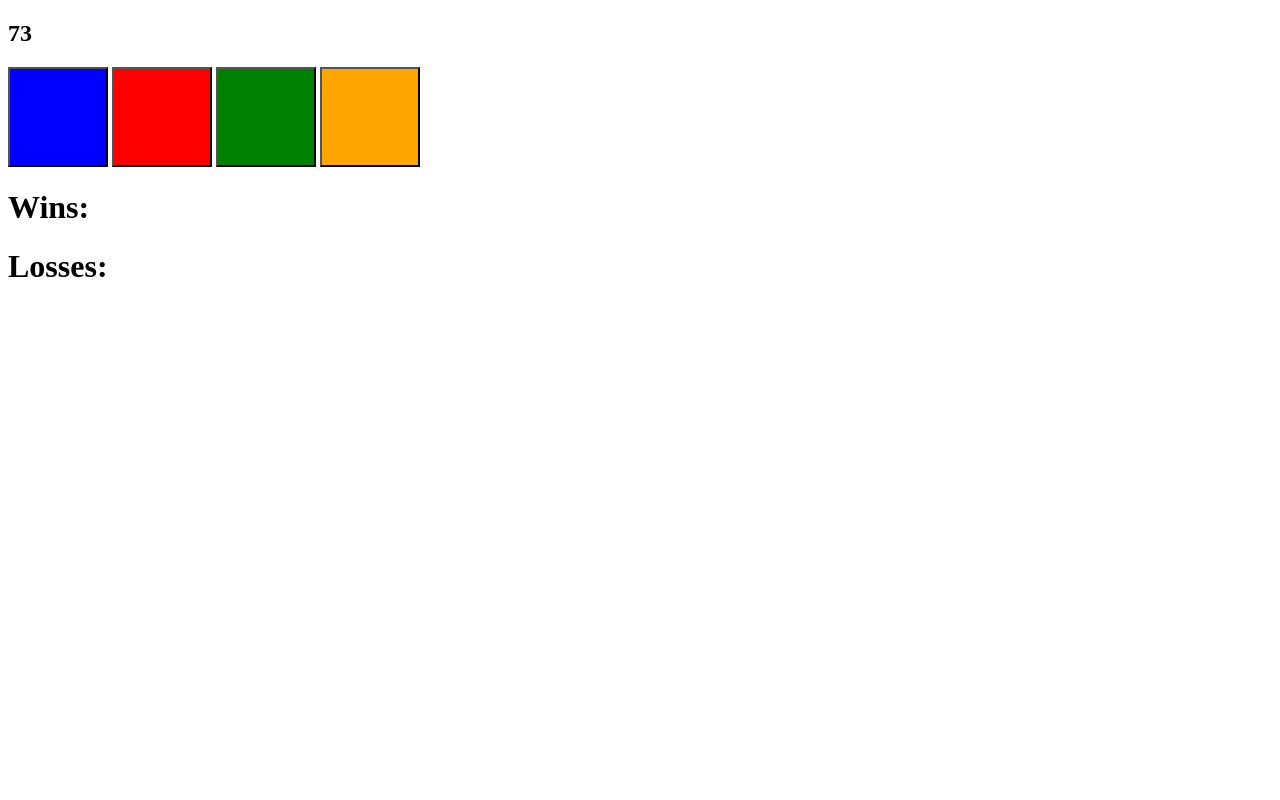
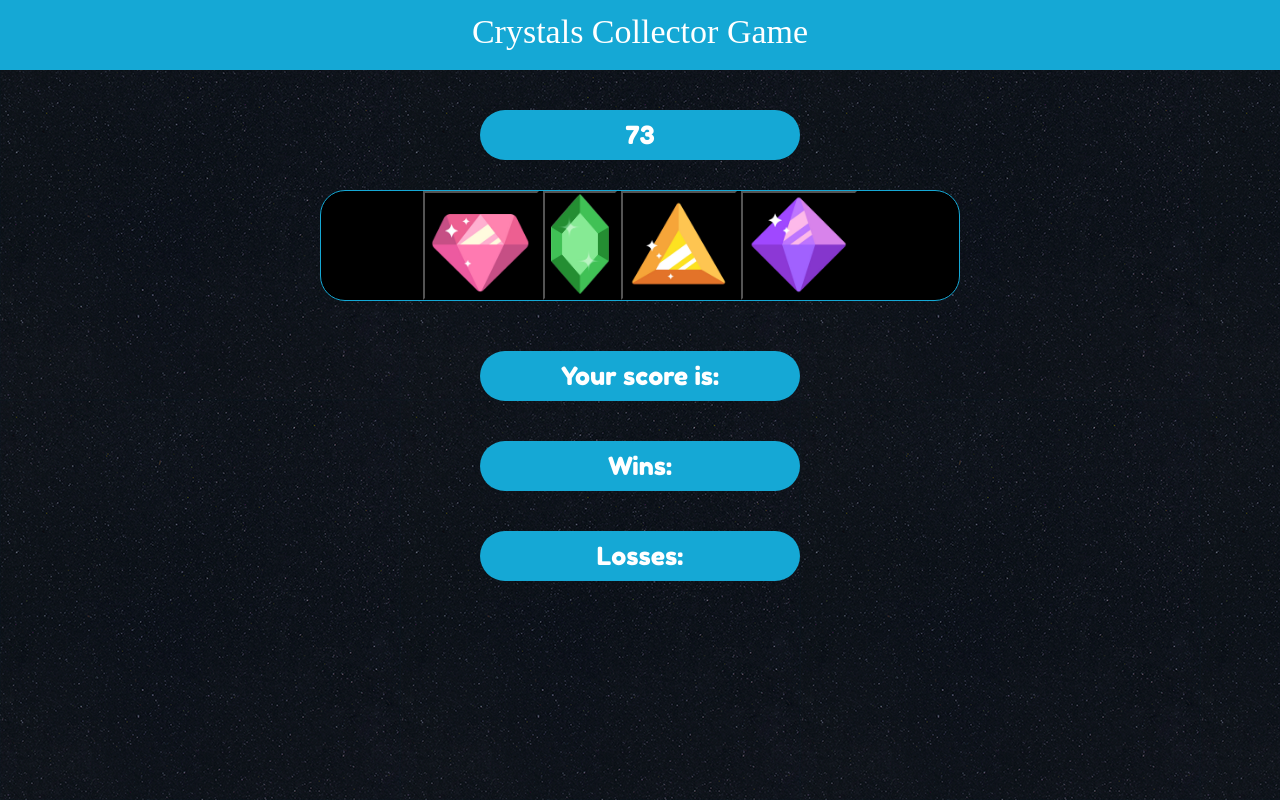
Before and after one commit to verolozada/crystals, a plain HTML site: page index.html in a window 1280 px wide. Drawn offline with nearby package versions, Linux system fonts and the light colour scheme; a web font is replaced by a local one.

Commit message:
functional game

```diff
--- a/assets/css/reset.css
+++ b/assets/css/reset.css
@@ -0,0 +1,48 @@
+/* http://meyerweb.com/eric/tools/css/reset/
+   v2.0 | 20110126
+   License: none (public domain)
+*/
+
+html, body, div, span, applet, object, iframe,
+h1, h2, h3, h4, h5, h6, p, blockquote, pre,
+a, abbr, acronym, address, big, cite, code,
+del, dfn, em, img, ins, kbd, q, s, samp,
+small, strike, strong, sub, sup, tt, var,
+b, u, i, center,
+dl, dt, dd, ol, ul, li,
+fieldset, form, label, legend,
+table, caption, tbody, tfoot, thead, tr, th, td,
+article, aside, canvas, details, embed,
+figure, figcaption, footer, header, hgroup,
+menu, nav, output, ruby, section, summary,
+time, mark, audio, video {
+	margin: 0;
+	padding: 0;
+	border: 0;
+	font-size: 100%;
+	font: inherit;
+	vertical-align: baseline;
+}
+/* HTML5 display-role reset for older browsers */
+article, aside, details, figcaption, figure,
+footer, header, hgroup, menu, nav, section {
+	display: block;
+}
+body {
+	line-height: 1;
+}
+ol, ul {
+	list-style: none;
+}
+blockquote, q {
+	quotes: none;
+}
+blockquote:before, blockquote:after,
+q:before, q:after {
+	content: '';
+	content: none;
+}
+table {
+	border-collapse: collapse;
+	border-spacing: 0;
+}
--- a/assets/css/style.css
+++ b/assets/css/style.css
@@ -0,0 +1,60 @@
+
+* {
+    box-sizing: border-box;
+}
+
+html {
+    background-image: url("../images/ep_naturalblack.png")
+}
+
+header{
+background: #15A8D5;
+height: 70px;
+text-align: center;
+padding: 15px;
+font-family: "Amaranth";
+font-size: 34px;
+margin-bottom: 30px;
+color: white;
+}
+
+img {
+    width: auto;
+    height: 100px;
+    text-decoration: none;
+    background: black;
+}
+
+#buttons {
+    margin: 0 auto;
+    text-align: center;
+    margin-bottom: 50px;
+    background: black;
+    width: 50%;
+    border: 1px solid #15A8D5;
+    border-radius: 25px;
+}
+
+.button {
+    border-color: black;
+    background: black;
+}
+
+h2, h3 {
+    color: white;
+    font-family: "Fredoka One";
+}
+
+#number, #cvalue, #wins, #losses{
+font-size: 25px;
+background:#15A8D5;
+width: 25%;
+text-align: center;
+margin: 0 auto;
+margin-top: 40px;
+margin-bottom: 30px;
+border-radius: 25px;
+height: 50px;
+padding: 12px;
+align-content: center;
+}
--- a/assets/javascript/game.js
+++ b/assets/javascript/game.js
@@ -39,7 +39,7 @@ function reset() {
     crystal3 = crystalNumber[Math.floor(Math.random() * crystalNumber.length)];
     crystal4 = crystalNumber[Math.floor(Math.random() * crystalNumber.length)];
     cnumber = 0;
-    $("#cvalue").html(cnumber);
+    $("#cvalue").html("Your score is: " + cnumber);
 };
 
 function win() {
@@ -81,7 +81,7 @@ function count() {
         console.log(num);
         cnumber = cnumber + num;
         // console.log(cnumber);
-        $("#cvalue").html(cnumber);
+        $("#cvalue").html("Your score is: " + cnumber);
 
         if (cnumber === number) {
             win();
--- a/index.html
+++ b/index.html
@@ -4,57 +4,44 @@
 <head>
     <meta charset="utf-8" />
     <meta http-equiv="X-UA-Compatible" content="IE=edge">
-    <title>Page Title</title>
+    <title>Crystals Collector</title>
     <meta name="viewport" content="width=device-width, initial-scale=1">
-    <!-- <link rel="stylesheet" type="text/css" media="screen" href="main.css" /> -->
+    <link rel="stylesheet" type="text/css" media="screen" href="assets/css/reset.css" />
+    <link rel="stylesheet" type="text/css" media="screen" href="assets/css/style.css" />
+    <link href="https://fonts.googleapis.com/css?family=Amaranth|Armata|Fredoka+One|Hammersmith+One" rel="stylesheet">
+
 </head>
 
 <body>
-
-    <style>
-        #c1-button {
-            background: blue;
-            height: 100px;
-            width: 100px;
-        }
-
-        #c2-button {
-            background: red;
-            height: 100px;
-            width: 100px;
-        }
-
-        #c3-button {
-            background: green;
-            height: 100px;
-            width: 100px;
-        }
-
-        #c4-button {
-            background: orange;
-            height: 100px;
-            width: 100px;
-        }
-    </style>
-
+    <header>
+        <h1>Crystals Collector Game</h1>
+    </header>
     <div>
         <h2 id="number"></h2>
     </div>
 
-    <div>
-        <button class="button" id="c1-button"></button>
-        <button class="button" id="c2-button"></button>
-        <button class="button" id="c3-button"></button>
-        <button class="button" id="c4-button"></button>
+    <div id="buttons">
+        <button class="button" id="c1-button">
+            <img src="assets/images/pink-crystal.png">
+        </button>
+        <button class="button" id="c2-button">
+            <img src="assets/images/green.png">
+        </button>
+        <button class="button" id="c3-button">
+            <img src="assets/images/orange-crystal.png">
+        </button>
+        <button class="button" id="c4-button">
+            <img src="assets/images/purple-crystal.png">
+        </button>
     </div>
 
     <div>
-        <h3 id="cvalue"></h3>
+        <h2 id="cvalue">Your score is: </h2>
     </div>
 
     <div>
-        <h1 id="wins">Wins: </h1>
-        <h1 id="losses">Losses: </h1>
+        <h2 id="wins">Wins: </h2>
+        <h2 id="losses">Losses: </h2>
     </div>
 
     <!-- jQuery -->
```
Also changed, not shown: assets/images/ep_naturalblack.png (added), assets/images/green.png (added), assets/images/orange-crystal.png (added), assets/images/pink-crystal.png (added), assets/images/purple-crystal.png (added).
